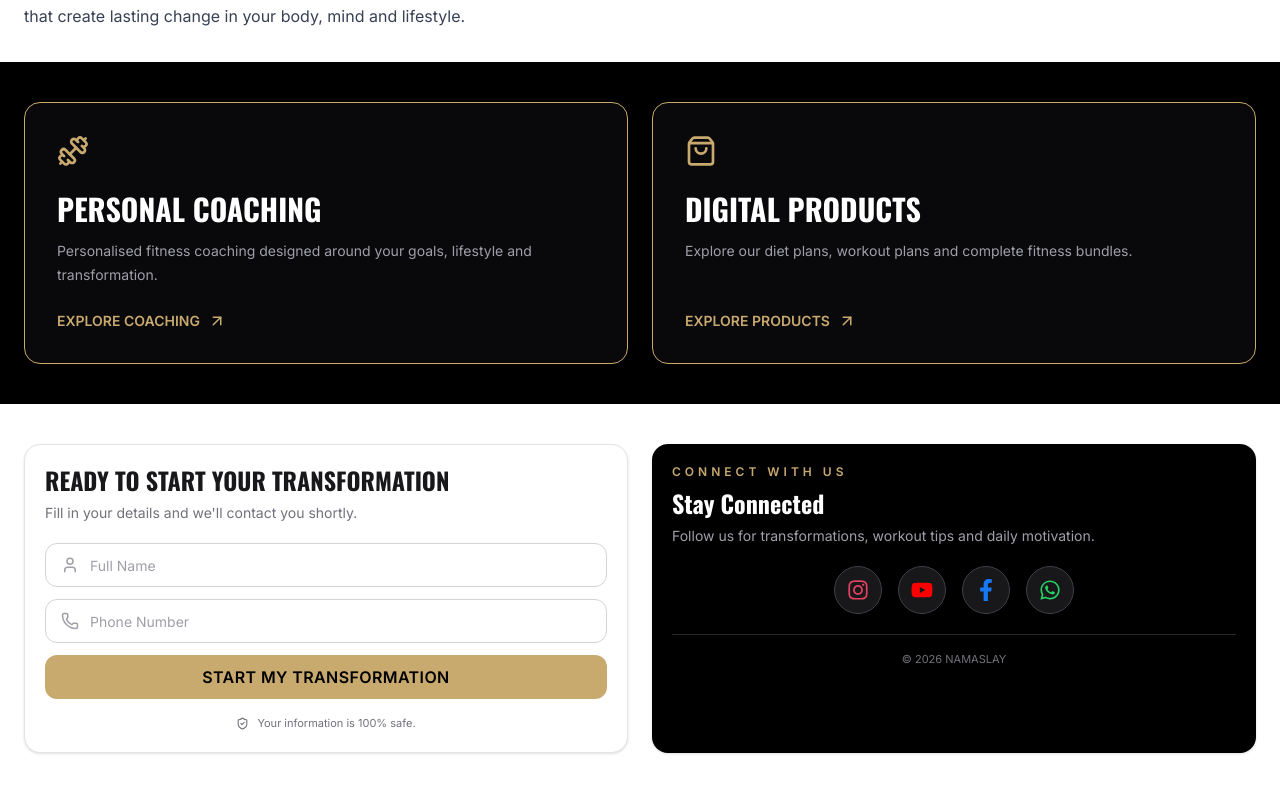
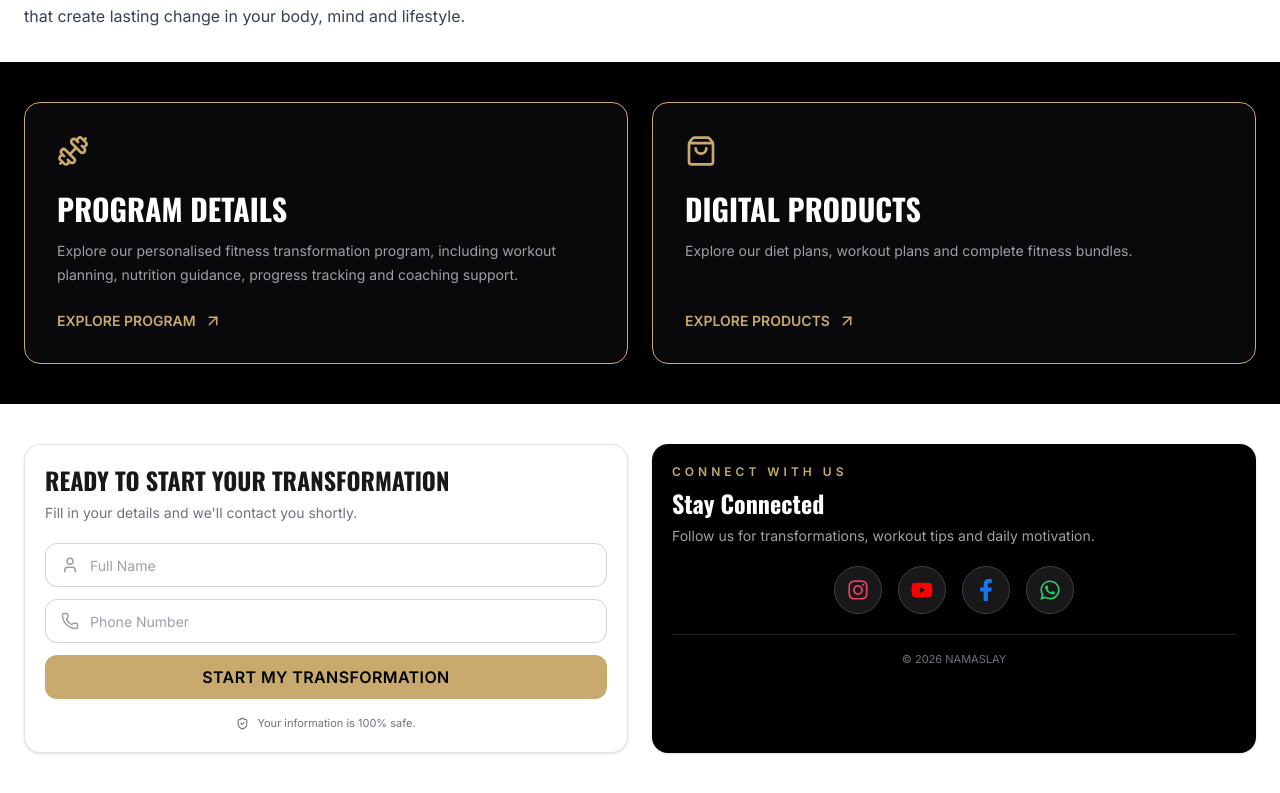
Before and after one commit to Bhushanmarvel/namaslay_trial, a Next.js app: page / in a window 1280 px wide. Shown: the part 1588-2381 px from the top of the page. Built offline with nearby package versions, Linux system fonts and the light colour scheme.

Commit message:
Update TransformationPillars.tsx

```diff
--- a/components/TransformationPillars.tsx
+++ b/components/TransformationPillars.tsx
@@ -20,16 +20,16 @@ export default function TransformationPillars() {
             />
 
             <h2 className="mt-6 text-3xl font-bold uppercase text-white">
-              Personal Coaching
+              Program Details
             </h2>
 
             <p className="mt-3 text-sm leading-6 text-zinc-400">
-              Personalised fitness coaching designed
-              around your goals, lifestyle and transformation.
+              Explore our personalised fitness transformation program,
+              including workout planning, nutrition guidance, progress tracking and coaching support.
             </p>
 
             <div className="mt-auto flex items-center gap-2 pt-6 text-sm font-semibold uppercase text-[var(--gold)]">
-              Explore Coaching
+              Explore Program
               <ArrowUpRight size={18} />
             </div>
           </a>
```
